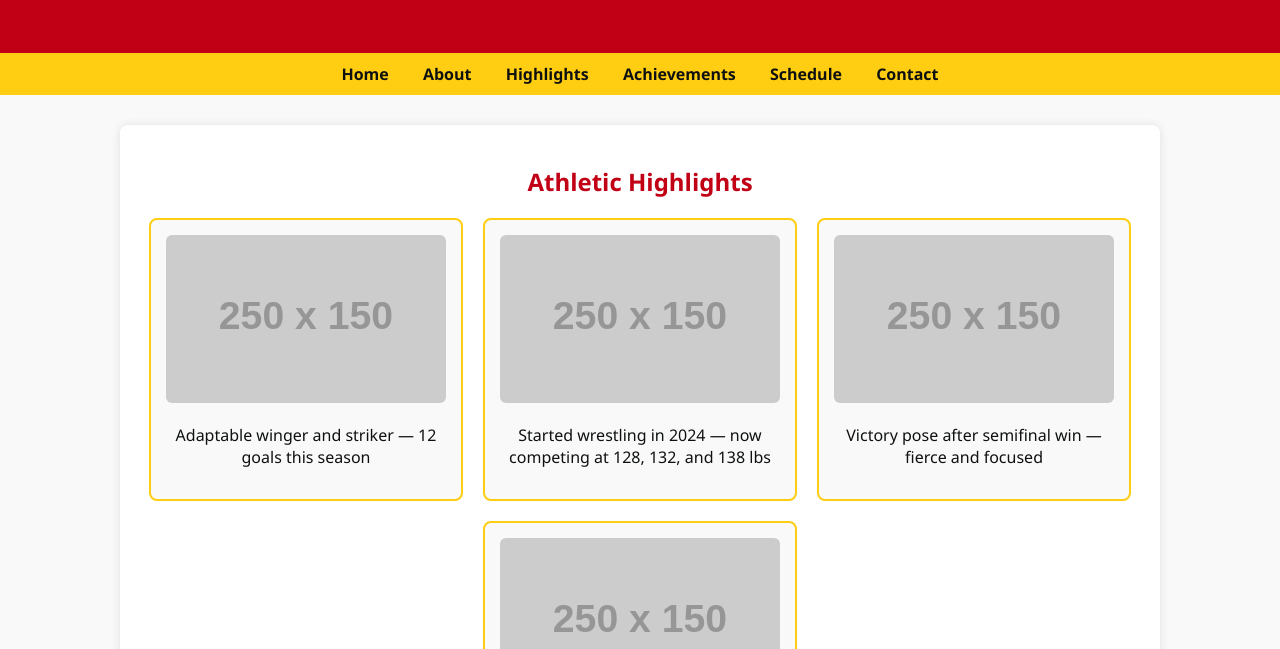
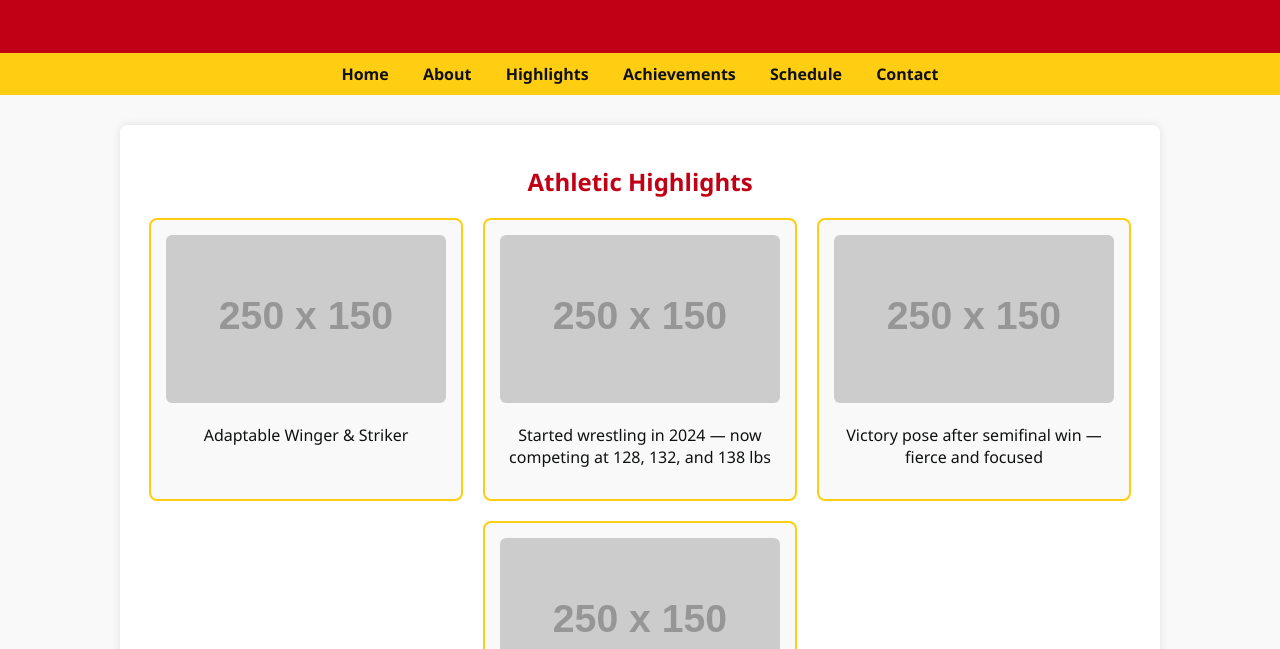
Before and after one commit to dsammy0401-lab/coronado-athlete-showcase, a plain HTML site: page index.html in a window 1280 px wide. Shown: the part 151-800 px from the top of the page. Drawn offline with Linux system fonts and the light colour scheme; placeholder pictures from the web are drawn by us.

Commit message:
Update index.html

```diff
--- a/index.html
+++ b/index.html
@@ -105,7 +105,7 @@
     <div class="highlight-grid">
       <div class="card">
         <img src="https://via.placeholder.com/250x150?text=Soccer+Action" alt="Sam Jr. Soccer Action">
-        <p>Adaptable winger and striker — 12 goals this season</p>
+        <p>Adaptable Winger & Striker</p>
       </div>
       <div class="card">
         <img src="https://via.placeholder.com/250x150?text=Wrestling+Victory" alt="Sam Jr. Wrestling Victory">
```
